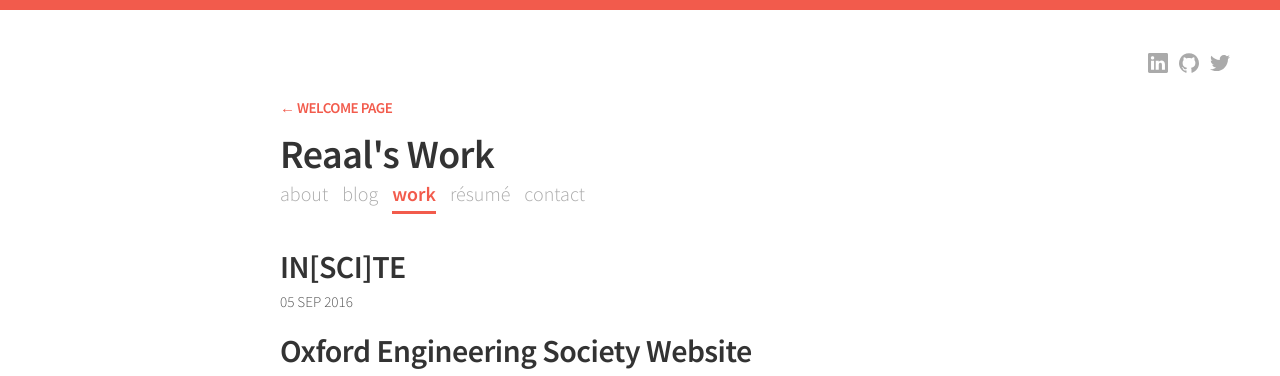
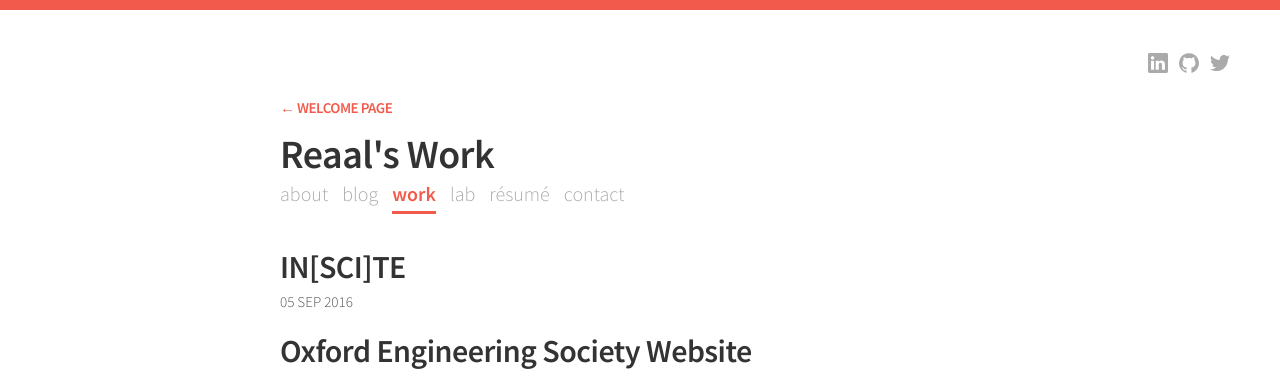
Before and after one commit to reaalkhalil/reaal.me, a Jekyll site: the page built from _pages/work.html, in a window 1280 px wide. Shown: the top 376 px of the page. Built offline with Jekyll 4.4.1, drawn with Linux system fonts in a browser that asks for light colours.

Commit message:
added labs

```diff
--- a/_config.yml
+++ b/_config.yml
@@ -17,6 +17,8 @@ nav:
     href:           "/blog"
   - name:           "work"
     href:           "/work"
+  - name:           "lab"
+    href:           "https://lab.reaal.me/"
   - name:           "r&eacute;sum&eacute;"
     href:           "/cv.pdf"
 
--- a/index.html
+++ b/index.html
@@ -58,6 +58,7 @@ layout: null
       <li><a href="/about">ABOUT</a></li>
       <li><a href="/blog">BLOG</a></li>
       <li><a href="/work">WORK</a></li>
+      <li><a href="https://lab.reaal.me/">EXPERIMENTS</a></li>
       <li><a href="cv.pdf">R&Eacute;SUM&Eacute;</a></li>
       <li>{% include contact.html %}</li>
     </ul>
--- a/welcome.css
+++ b/welcome.css
@@ -144,7 +144,7 @@ font-size:62px;
 #menu{
 	text-align:center;
 	position:absolute;
-	width:210px;
+	width:300px;
 	height:300px;
 	right:20%;
 	top:30%;
@@ -281,7 +281,7 @@ color:#fff;
 		bottom:0px;
 		margin: auto;
 		height: 250px;
-		width: 250px;
+		width: 300px;
 		padding:0px;
 		padding-top:80px;
 	}
```
